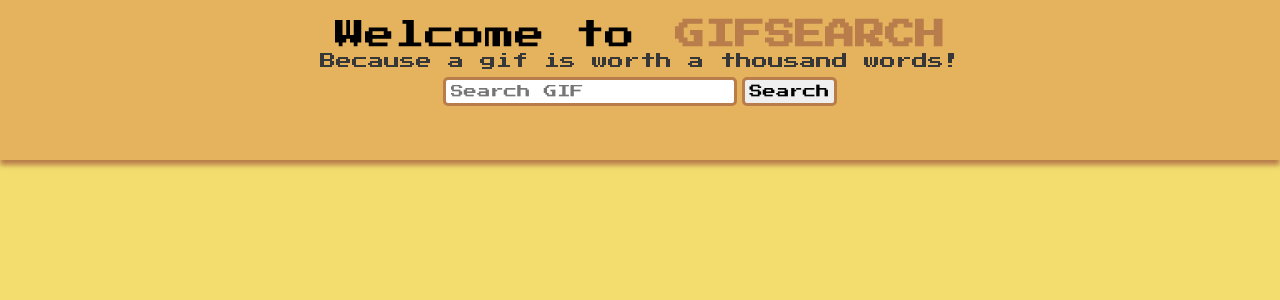
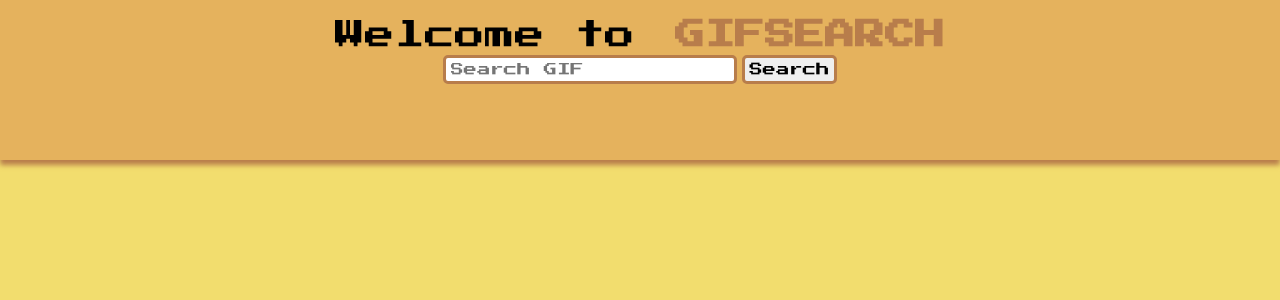
Before and after one commit to PaulinoBrunoMar/gifserach, a React (Create React App) app: page / in a window 1280 px wide. Shown: the top 300 px of the page. Built offline with nearby package versions, Linux system fonts and the light colour scheme.

Commit message:
Subtittle removed

```diff
--- a/src/components/header/index.js
+++ b/src/components/header/index.js
@@ -12,7 +12,6 @@ export default function Header({ onDataUser }) {
     <S.DivHead>
       <S.Tittle>Welcome to</S.Tittle>
       <S.Logo>GIFSEARCH</S.Logo>
-      <S.Subtittle>Because a gif is worth a thousand words!</S.Subtittle>
       <form onSubmit={sendData}>
         <S.Input
           autoFocus
```
